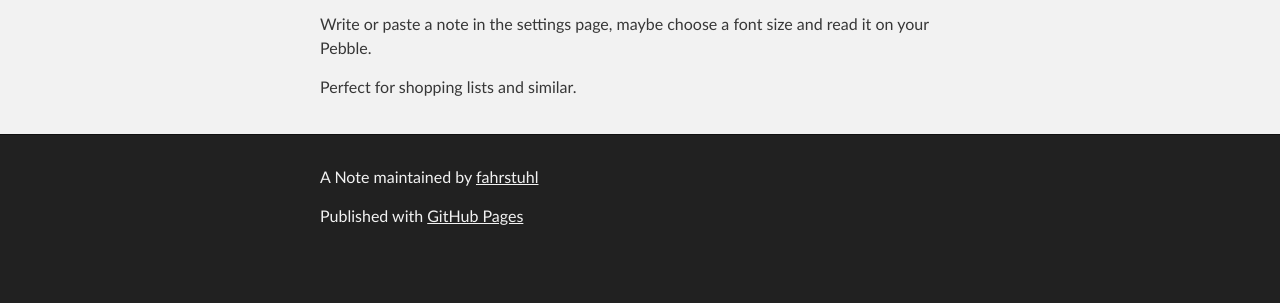
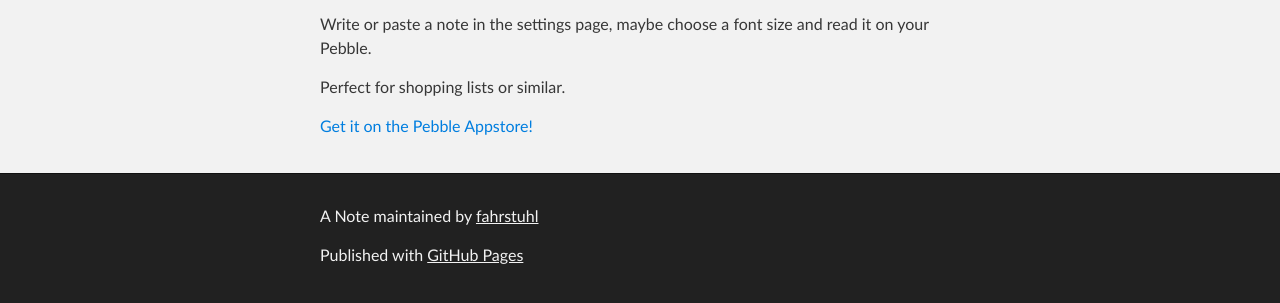
Before and after one commit to fahrstuhl/ANote, a plain HTML site: page index.html in a window 1280 px wide. Shown: the part 351-654 px from the top of the page. Drawn offline with Linux system fonts and the light colour scheme.

Commit message:
Create gh-pages branch via GitHub

```diff
--- a/index.html
+++ b/index.html
@@ -38,7 +38,9 @@
 
 <p>Write or paste a note in the settings page, maybe choose a font size and read it on your Pebble.</p>
 
-<p>Perfect for shopping lists and similar.</p>
+<p>Perfect for shopping lists or similar.</p>
+
+<p><a href="https://apps.getpebble.com/applications/57542c56d694500794000006">Get it on the Pebble Appstore!</a></p>
       </section>
     </div>
 
--- a/params.json
+++ b/params.json
@@ -1,6 +1,6 @@
 {
   "name": "A Note",
   "tagline": "A Pebble note app",
-  "body": "# A Note\r\nThe simplest note app I could come up with.\r\n\r\nWrite or paste a note in the settings page, maybe choose a font size and read it on your Pebble.\r\n\r\nPerfect for shopping lists and similar.\r\n",
+  "body": "# A Note\r\nThe simplest note app I could come up with.\r\n\r\nWrite or paste a note in the settings page, maybe choose a font size and read it on your Pebble.\r\n\r\nPerfect for shopping lists or similar.\r\n\r\n[Get it on the Pebble Appstore!](https://apps.getpebble.com/applications/57542c56d694500794000006)\r\n",
   "note": "Don't delete this file! It's used internally to help with page regeneration."
 }
```
